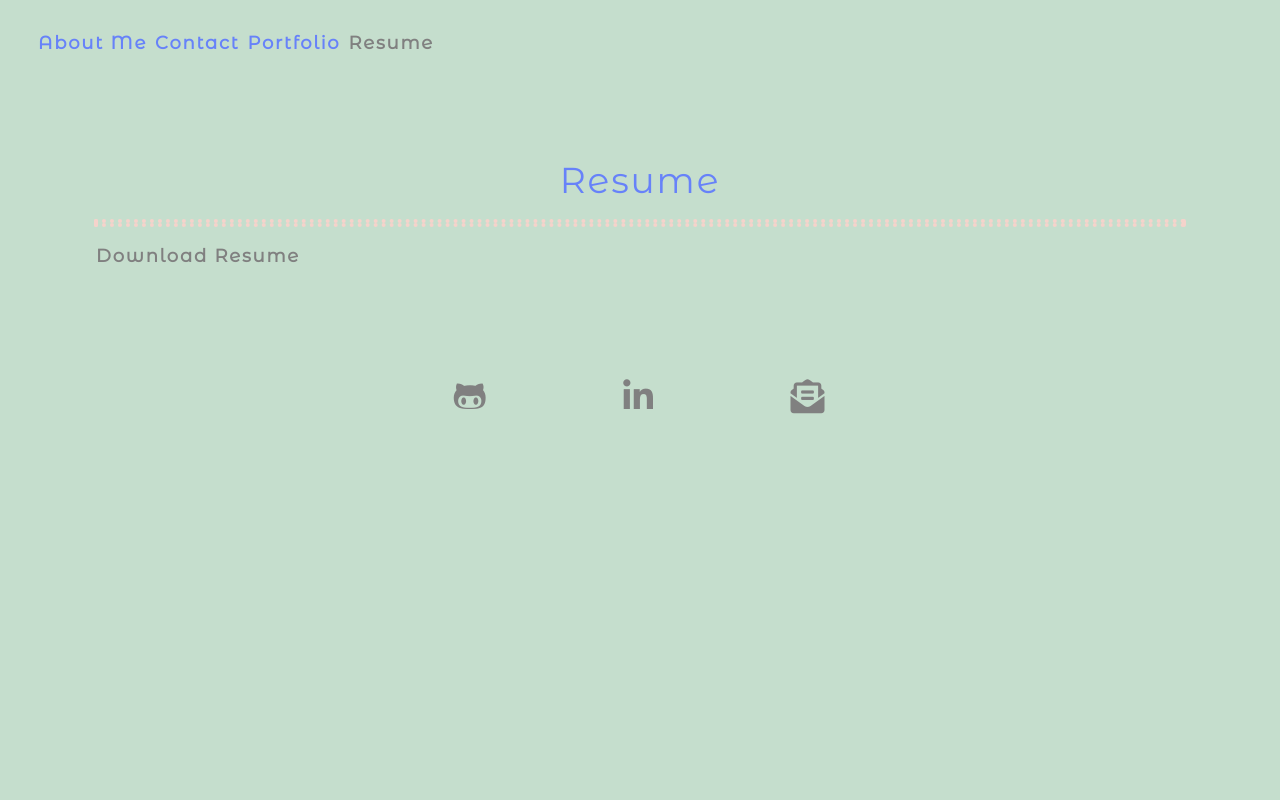
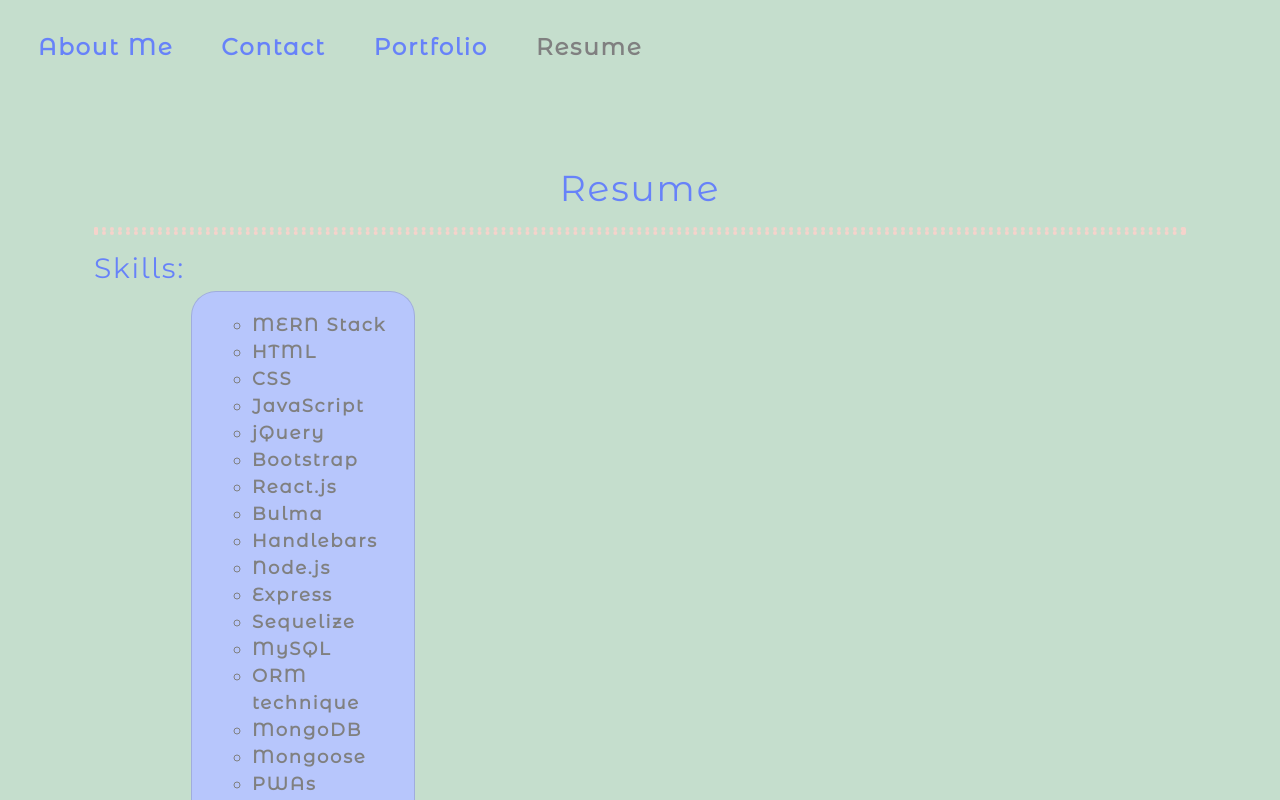
Before and after one commit to lilyhi/my-portfolio, a React (Create React App) app: page / in a window 1280 px wide. Both pictures are taken after a click on the item "Resume". Shown: the top 800 px of the page. Built offline with nearby package versions, Linux system fonts and the light colour scheme.

Commit message:
finsihed resume, edited about, modified nav bar

```diff
--- a/src/components/About/index.js
+++ b/src/components/About/index.js
@@ -28,6 +28,7 @@ function About() {
         style={{ width: "30%" }} alt="headshot of Lily" />
       </div>
       <br/>
+      <br/>
       <div className="my-2 aboutMe">
         <p>
         As a highly organized individual who enjoys problem solving, I was drawn to coding as a way to channel my interests and abilities. I thrive when I get to utilize my detective skills on a project to determine issues and uncover resolutions. I’m persistent and stay hyper focused until I can find the solution I’m looking for!
--- a/src/components/Resume/index.js
+++ b/src/components/Resume/index.js
@@ -16,7 +16,37 @@ function Resume() {
     <div>
       <h1 className= "main-title">Resume</h1>
       <hr className="break-line"/>
-        <a href={`${process.env.PUBLIC_URL}/resume/Liliana_Hissong_Resume.pdf`}target="_blank" rel="noreferrer">Download Resume</a>
+        <h3>Skills:</h3>
+        <div id="resume" className="container">
+          <div className="card text-left">
+            <div className="card-body text-left">
+              <ul className="skills">
+                <li>MERN Stack</li>
+                <li>HTML</li>
+                <li>CSS</li>
+                <li>JavaScript</li>
+                <li>jQuery</li>
+                <li>Bootstrap</li>
+                <li>React.js</li>
+                <li>Bulma</li>
+                <li>Handlebars</li>
+                <li>Node.js</li>
+                <li>Express</li>
+                <li>Sequelize</li>
+                <li>MySQL</li>
+                <li>ORM technique</li>
+                <li>MongoDB</li>
+                <li>Mongoose</li>
+                <li>PWAs</li>
+                <li>GraphQL</li>
+                <li>MVC design pattern</li>
+              </ul>
+            </div>
+          </div>
+        </div>
+        <br/>
+      <a href={`${process.env.PUBLIC_URL}/resume/Liliana_Hissong_Resume.pdf`}target="_blank" rel="noreferrer">Click here to download resume</a>
+
     </div>
   )
 }
--- a/src/index.css
+++ b/src/index.css
@@ -135,6 +135,10 @@ p {
     padding-right: 2%;
 }
 
+#about {
+  padding-right: 3%;
+}
+
 a:hover {
   text-decoration: underline;
   color: rgb(55, 53, 53);
@@ -207,10 +211,15 @@ nav a:hover {
 
 nav  li {
   cursor: pointer;
+  /* justify-content: space-around; */
+  padding-right: 40px;
 }
+
 .navList {
   padding: 30px;
   justify-content: space-between;
+  font-size: 23px;
+  /* padding-left: 40px; */
 }
 
 textarea {
@@ -297,6 +306,13 @@ footer {
 .card {
   width: 25%;
   text-align: center;
+  background-color: rgb(183 198 252);
+  border-radius: 25px;
+  color: gray;
+}
+
+.skills li {
+  list-style-type: circle;
 }
 
 .img-thumbnail {
```
